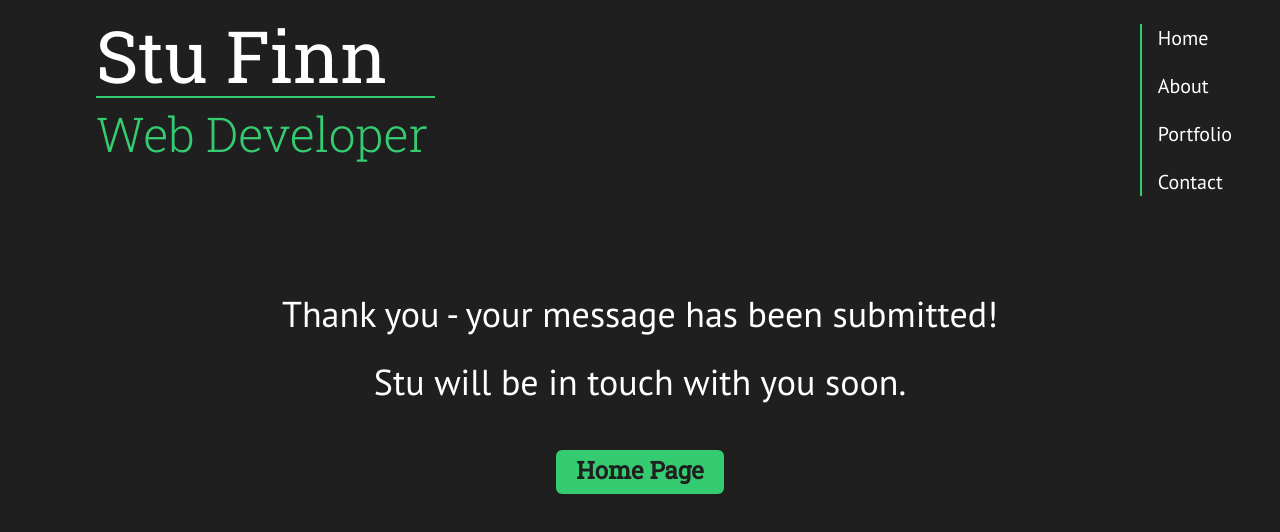
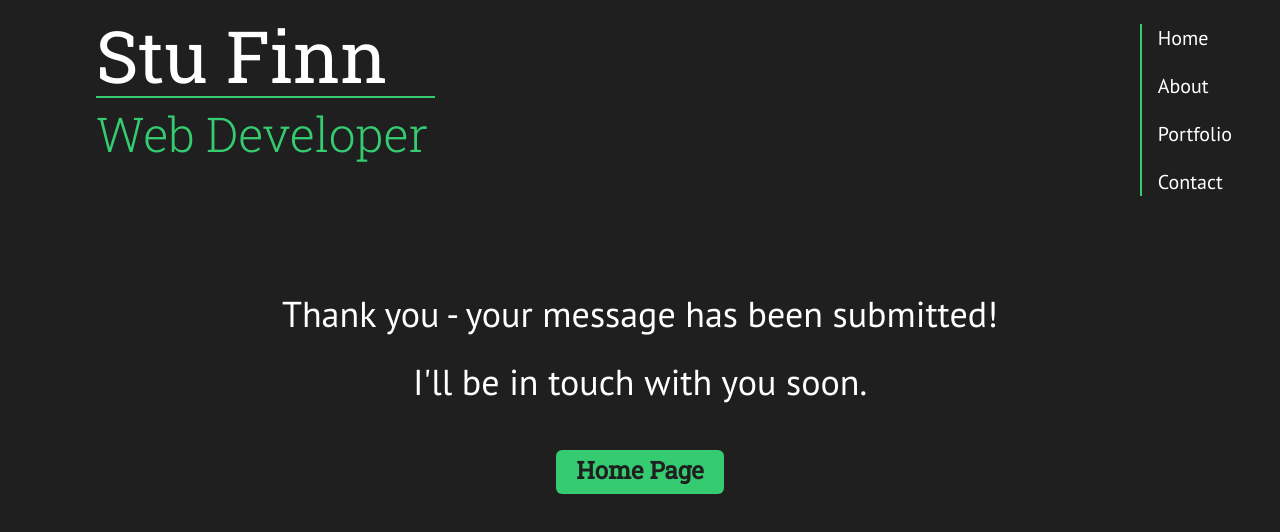
Before and after one commit to stufinn/Portfolio_Gatsby, a Gatsby site: page /success in a window 1280 px wide. Built offline with nearby package versions, Linux system fonts and the light colour scheme; Gatsby itself is replaced by a stand-in of ours.

Commit message:
Update success message

```diff
--- a/src/pages/success.js
+++ b/src/pages/success.js
@@ -6,7 +6,7 @@ const Success = () => {
     <div className="">
       <div className="grid justify-items-center text-4xl text-center mt-10 ">
         <p className="">Thank you - your message has been submitted!</p>
-        <p className="mt-5 ">Stu will be in touch with you soon.</p>
+        <p className="mt-5 ">I'll be in touch with you soon.</p>
         <ButtonLink text="Home Page" className="text-2xl mt-10" />
       </div>
     </div>
```
